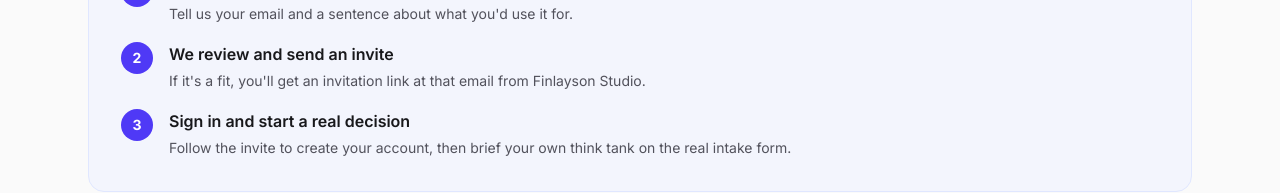
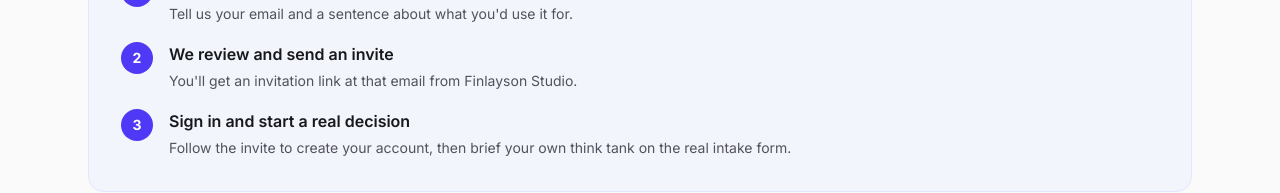
Before and after one commit to Caryndcarter/decision-copilot-evals, a Next.js app in the folder packages/nextjs/: page /demo/unified in a window 1280 px wide. Shown: the part 2613-2806 px from the top of the page. Built offline with nearby package versions, Linux system fonts and the light colour scheme.

Commit message:
Drop the fit qualifier from the tour invite line
The end-of-tour step now says you will get an invitation link.

Co-authored-by: Caryn Carter <Caryndcarter@users.noreply.github.com>

```diff
--- a/packages/nextjs/app/demo/unified/demo-unified-content.tsx
+++ b/packages/nextjs/app/demo/unified/demo-unified-content.tsx
@@ -174,7 +174,7 @@ export function DemoUnifiedContent() {
               },
               {
                 title: "We review and send an invite",
-                body: "If it's a fit, you'll get an invitation link at that email from Finlayson Studio.",
+                body: "You'll get an invitation link at that email from Finlayson Studio.",
               },
               {
                 title: "Sign in and start a real decision",
```
